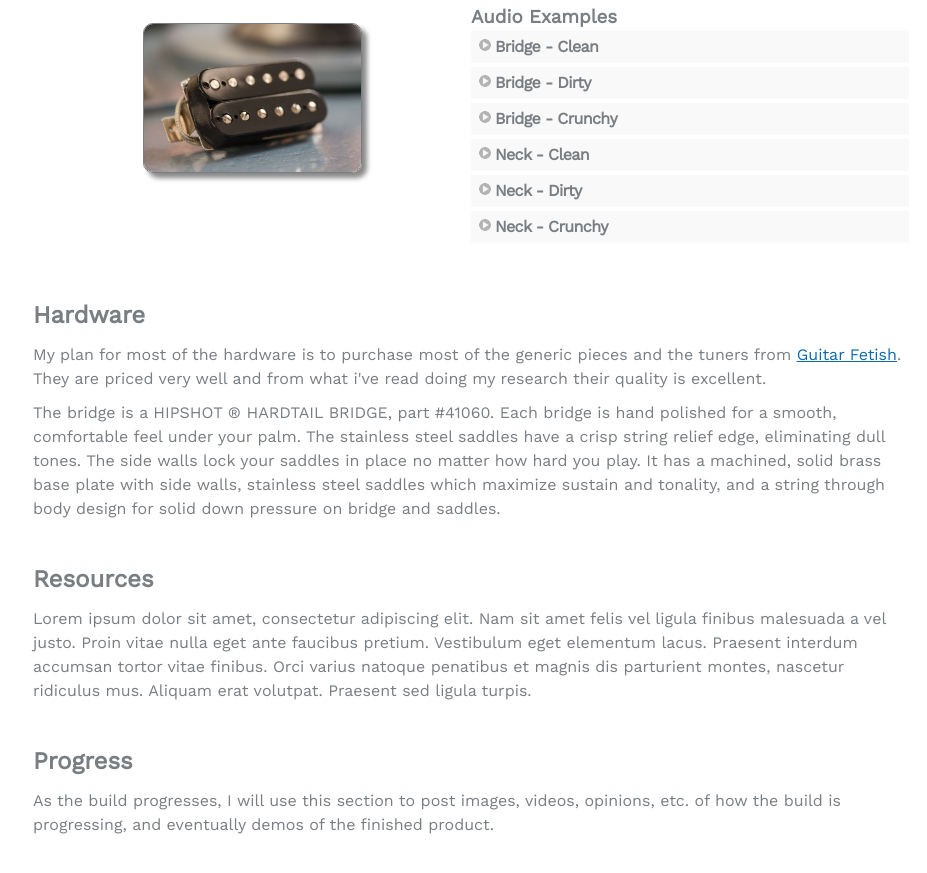
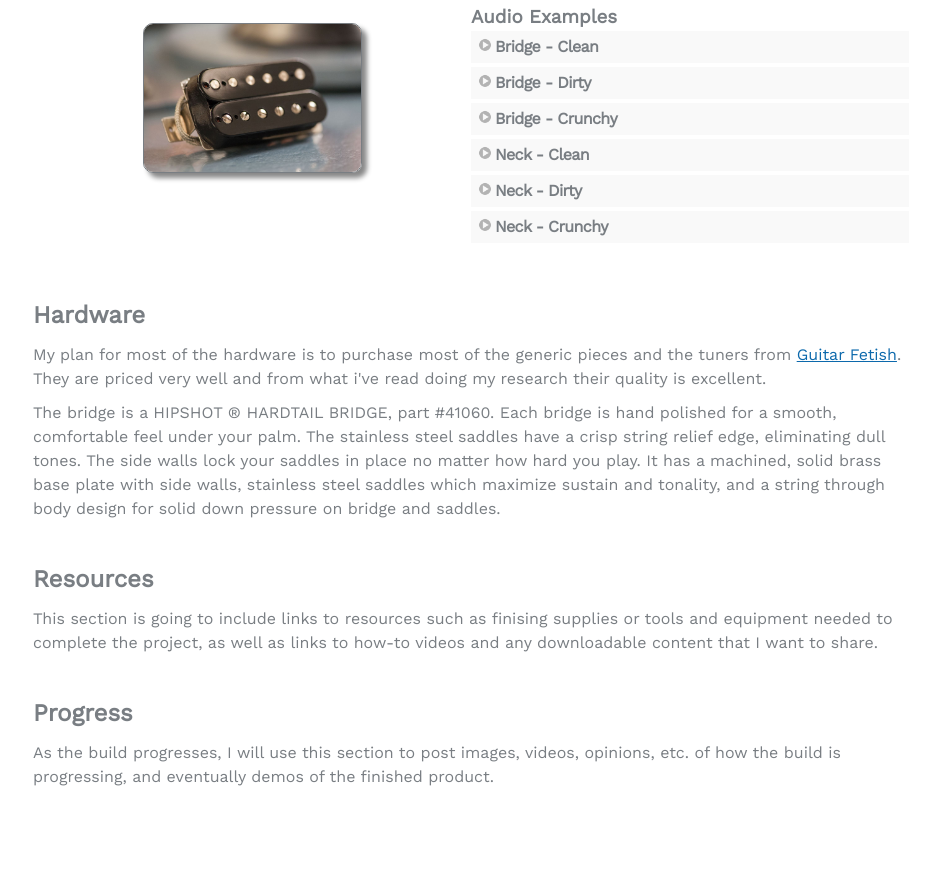
Before and after one commit to miketogn/codelouisvilleproject, a plain HTML site: page guitar/index.html in a window 1280 px wide. Shown: the part 2158-3031 px from the top of the page, without its empty margins (169-1096 px from the left). After the commit the page ends 3007 px from the top, so only its background shows below. Drawn offline with nearby package versions, Linux system fonts and the light colour scheme.

Commit message:
added simple text to the resources section.

```diff
--- a/guitar/index.html
+++ b/guitar/index.html
@@ -293,7 +293,7 @@
 				<div id="resources">
 					<section>
 						<h2>Resources</h2>
-						<p>Lorem ipsum dolor sit amet, consectetur adipiscing elit. Nam sit amet felis vel ligula finibus malesuada a vel justo. Proin vitae nulla eget ante faucibus pretium. Vestibulum eget elementum lacus. Praesent interdum accumsan tortor vitae finibus. Orci varius natoque penatibus et magnis dis parturient montes, nascetur ridiculus mus. Aliquam erat volutpat. Praesent sed ligula turpis.
+						<p>This section is going to include links to resources such as finising supplies or tools and equipment needed to complete the project, as well as links to how-to videos and any downloadable content that I want to share.
 						</p>
 					</section>
 				</div>
```
